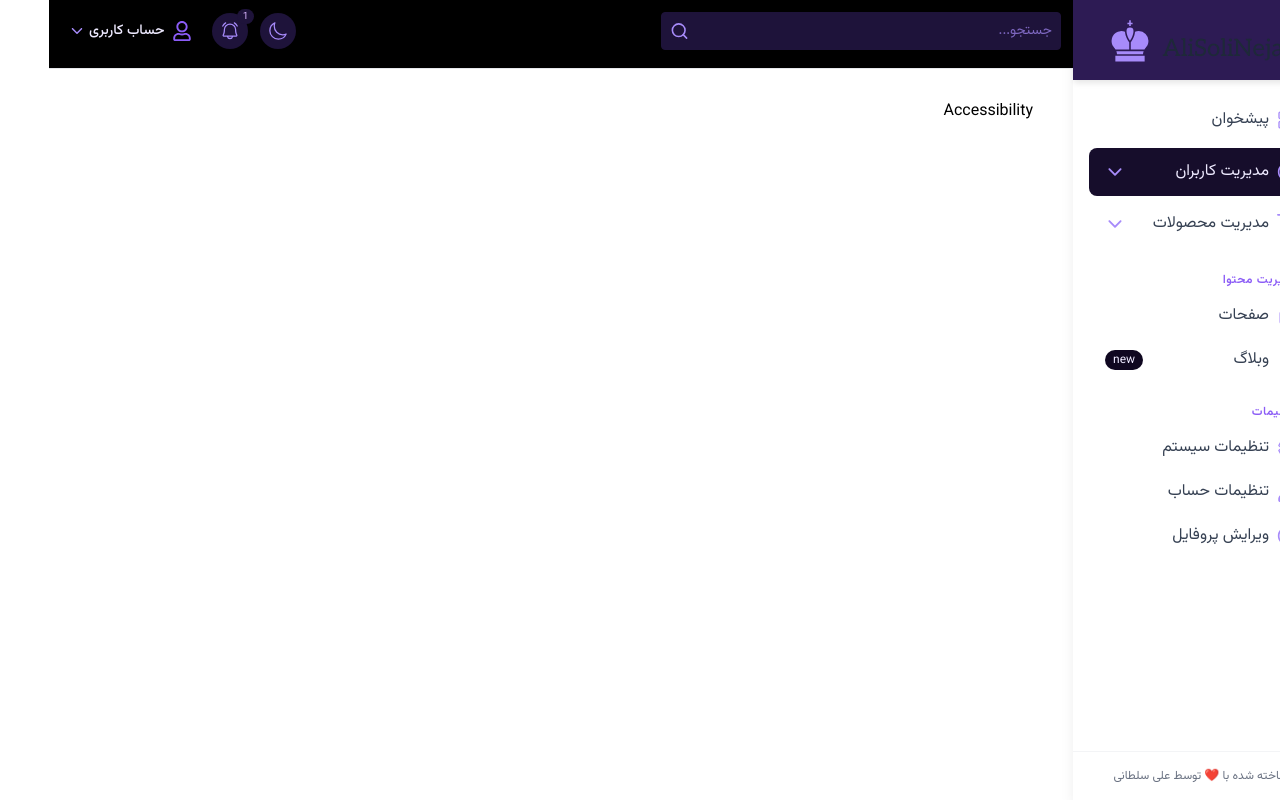
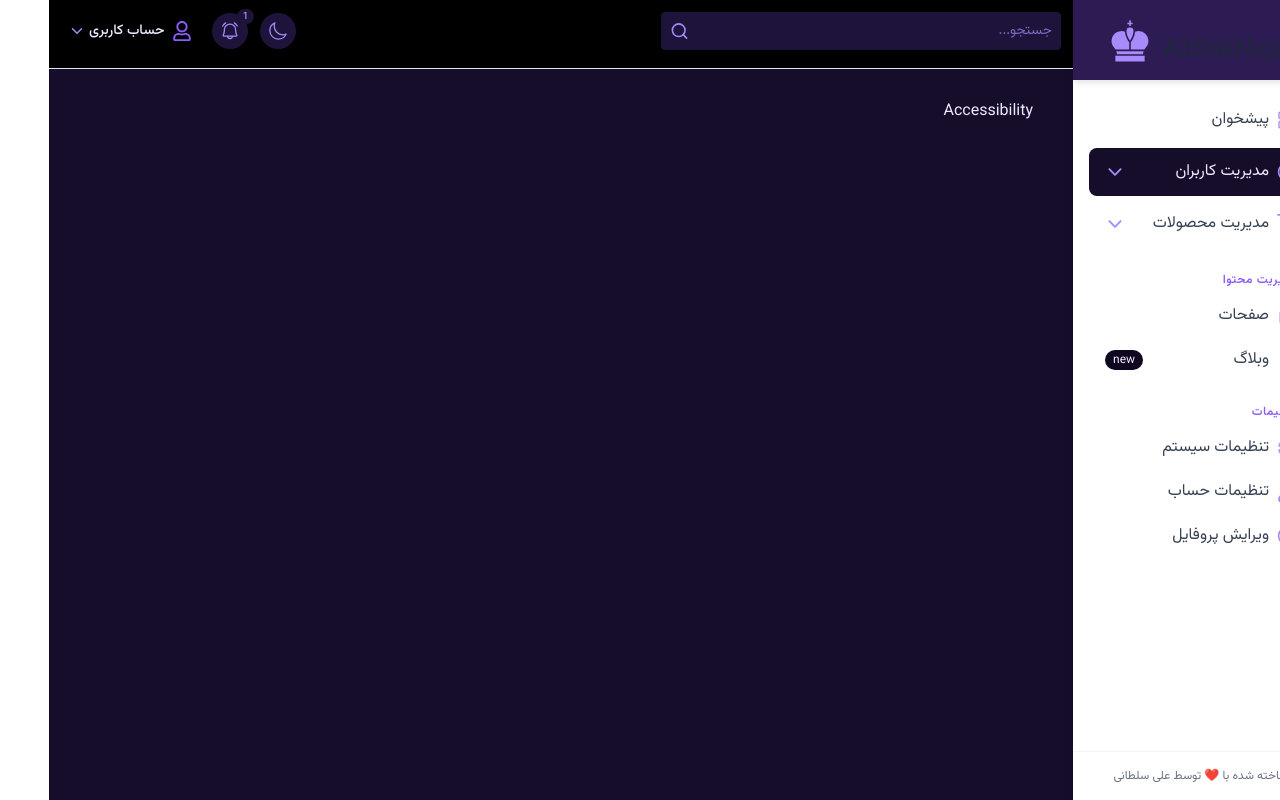
Before and after one commit to alisoltaninejad/Admin-Dashboard, a React (Vite) app: page /Accessibility in a window 1280 px wide. Built offline with nearby package versions, Linux system fonts and the light colour scheme; a web font is replaced by a local one.

Commit message:
refactor(global): :art: change app container height & Icon mudole

```diff
--- a/src/App.jsx
+++ b/src/App.jsx
@@ -66,7 +66,7 @@ function App() {
     <>
       <Sidebar />
       <Navbar />
-      <div className=" w-full xl:w-4/5 float-left mt-[60px] p-10">{router}</div>
+      <div className=" w-full min-h-[calc(100vh-60px)] h-full xl:w-4/5 float-left mt-[60px] p-10 bg-brand-100 text-brand-800">{router}</div>
     </>
   );
 }
--- a/src/components/Icons/Icons.jsx
+++ b/src/components/Icons/Icons.jsx
@@ -72,7 +72,7 @@ const IconSystem = ({ name, size = "md", color = "primary", className = "" }) =>
     danger: "text-red-500 dark:text-red-400",
     success: "text-green-500 dark:text-green-400",
     dark: "dark:text-black text-white",
-    brand: "dark:text-brand-950 text-brand-200",
+    brand: "text-brand-700",
   };
 
   const IconComponent = icons[name];
```
